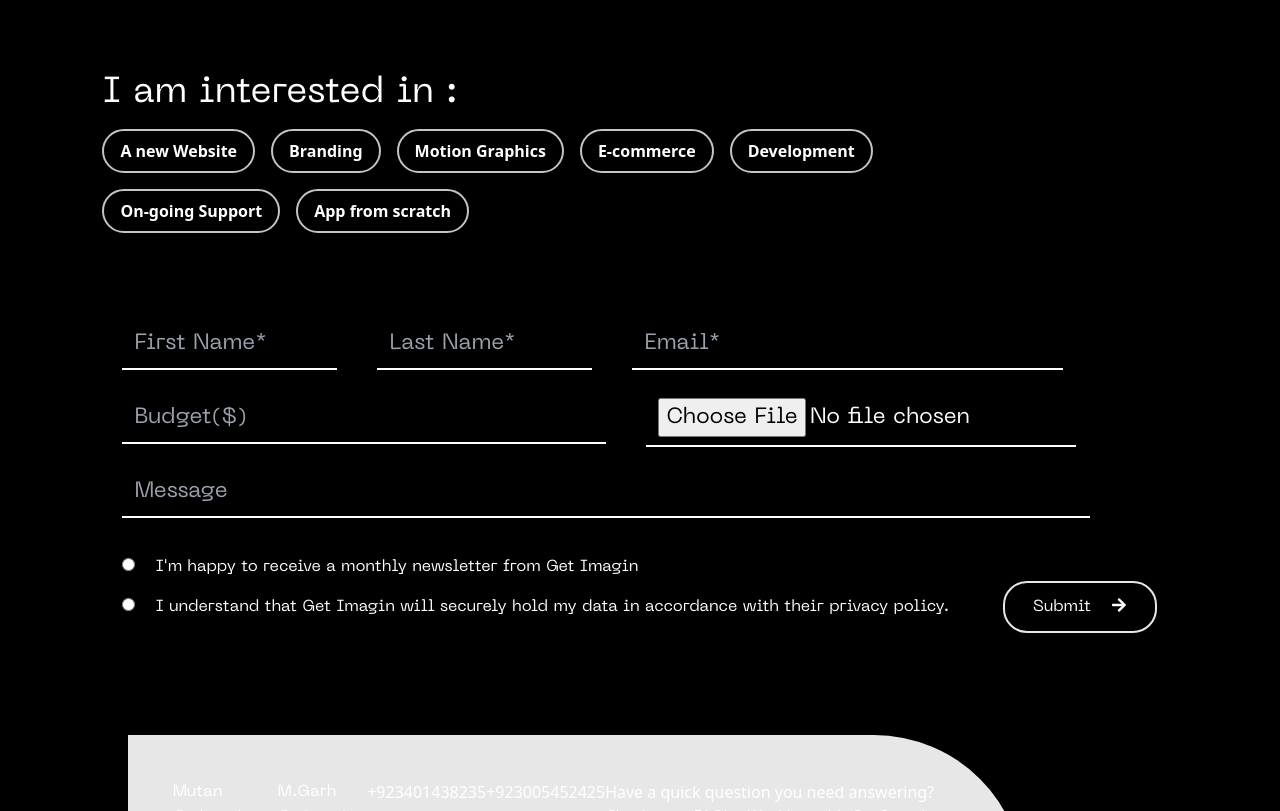
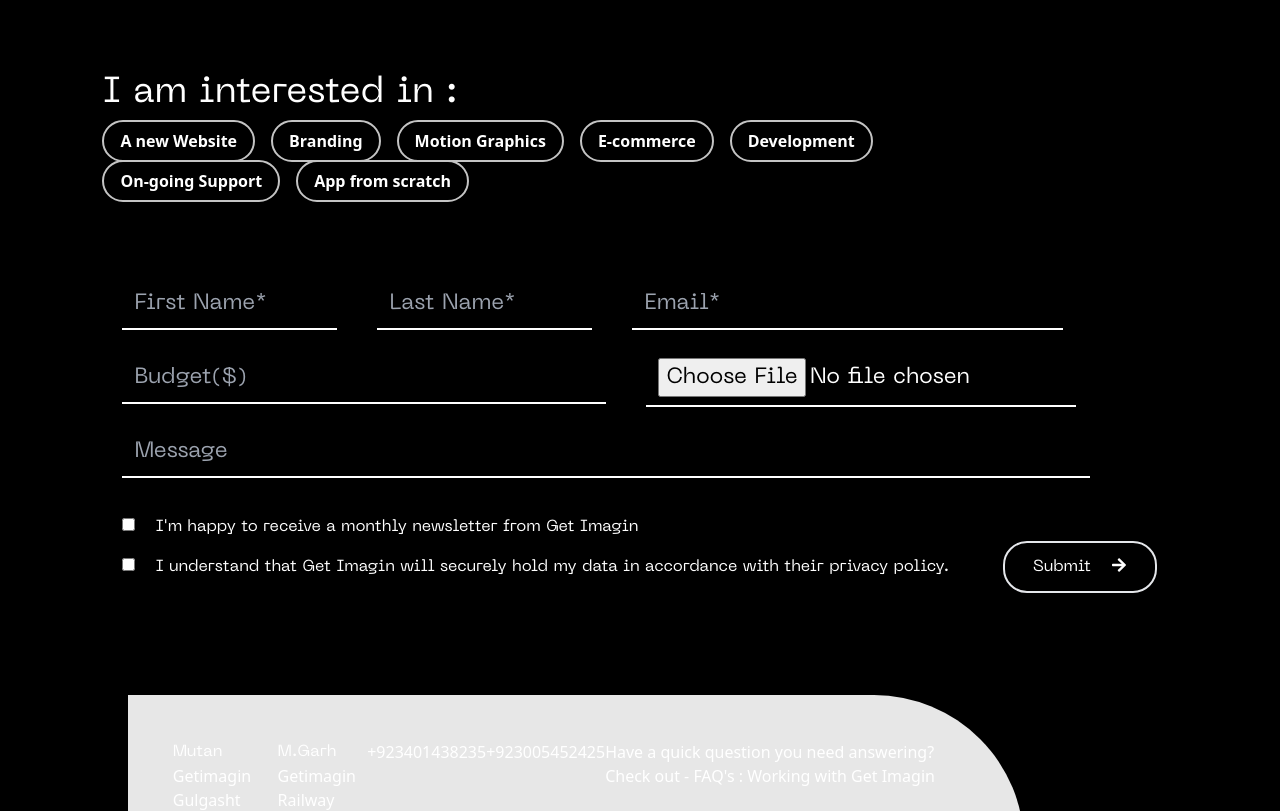
Before and after one commit to wasijatt/GetImagin, a Next.js app: page /ContactUs in a window 1280 px wide. Shown: the part 520-1331 px from the top of the page. Built offline with nearby package versions, Linux system fonts and the light colour scheme.

Commit message:
make changes in form interst

```diff
--- a/src/app/Components/Login.jsx
+++ b/src/app/Components/Login.jsx
@@ -1,7 +1,18 @@
+"use client"
 import Link from "next/link"
+import { useState } from "react"
 import AnimatedLink from "./AnimatedLink"
 AnimatedLink
 const Login = () => {
+    const [selectedItems, setSelectedItems] = useState([]);
+
+    const toggleSelection = (index) => {
+        setSelectedItems((prevSelected) =>
+            prevSelected.includes(index)
+                ? prevSelected.filter((i) => i !== index)
+                : [...prevSelected, index]
+        );
+    };
     const UserInterest = [
         {
             buton: "A new Website",
@@ -31,25 +42,35 @@ const Login = () => {
         <div className="w-full p-[8%]">
             <h1 className="text-lg lg:text-4xl 2xl:text-[45px]">{` I am interested in :`}</h1>
             <div className="flex flex-wrap w-3/4 gap-4  mt-4">
-                {UserInterest.map((item, index) => (
-                    <Link
-                        key={index}
-                        href={item.src}
-                        className="px-4 py-2 border-2 border-[#c4c4c4] hover:text-black duration-800 text-white rounded-3xl hover:bg-[#eef0f0] transition font-semibold"
+            {UserInterest.map((item, index) => (
+                <label key={index} className="cursor-pointer">
+                    <input
+                        type="checkbox"
+                        checked={selectedItems.includes(index)}
+                        onChange={() => toggleSelection(index)}
+                        className="hidden  "  // Hides the checkbox input from view
+                    />
+                    <span
+                        className={`px-4  my-4 py-2 border-2 border-[#c4c4c4] duration-800 rounded-3xl transition font-semibold ${
+                            selectedItems.includes(index)
+                                ? 'bg-[#eef0f0] text-black'
+                                : 'bg-transparent text-white'
+                        }`}
                     >
                         {item.buton}
-                    </Link>
-                ))}
+                    </span>
+                </label>
+            ))}
             </div>
 <form className="font-neueMachina mt-[7%]"  action="">
     <input className="w-[20%]" type="text" placeholder="First Name*" name="firstName" required/>
     <input className="w-[20%]" type="text"  placeholder="Last Name*" name="lastName"  required/>
     <input className="w-[40%]" type="email"  placeholder="Email*" name="email"  required/>
     <label htmlFor=""><input className="w-[45%]" type="Number" name="Budget"  placeholder="Budget($)" required /></label>
-    <input className="w-[40%] " type="file"  placeholder="Attachments" name="Attachments"  accept=".doc,.docx,.pdf,image/*" required/>
+    <input className="w-[40%] " type="file"  placeholder="Attachments" name="Attachments"  accept=".doc,.docx,.pdf,image/*" />
     <input className="w-[90%]" type="text" name="Message" placeholder="Message"  />
-    <label className="block mt-5"  htmlFor=""><input className="accent-[#24CFA6] " type="radio" name="gmailNotification" id="gmailNotification" />I'm happy to receive a monthly newsletter from Get Imagin</label>
-    <label htmlFor=""><input  className="accent-[#24CFA6]" type="radio" name="agree" id="agree" />I understand that Get Imagin will securely hold my data in accordance with their privacy policy.</label>
+    <label className="block mt-5"  htmlFor=""><input className="accent-[#24CFA6] " type="checkbox" name="gmailNotification" id="gmailNotification" />I'm happy to receive a monthly newsletter from Get Imagin</label>
+    <label htmlFor=""><input  className="accent-[#24CFA6] " type="checkbox" name="agree" id="agree" />I understand that Get Imagin will securely hold my data in accordance with their privacy policy.</label>
    <button className="border-2 borde-white px-3 -py-1  rounded-3xl ml-[5%]" type="submit"><AnimatedLink content={"Submit"} href={""} style={{borderColor:"transparent"}}/></button>
 </form>
         </div>
```
